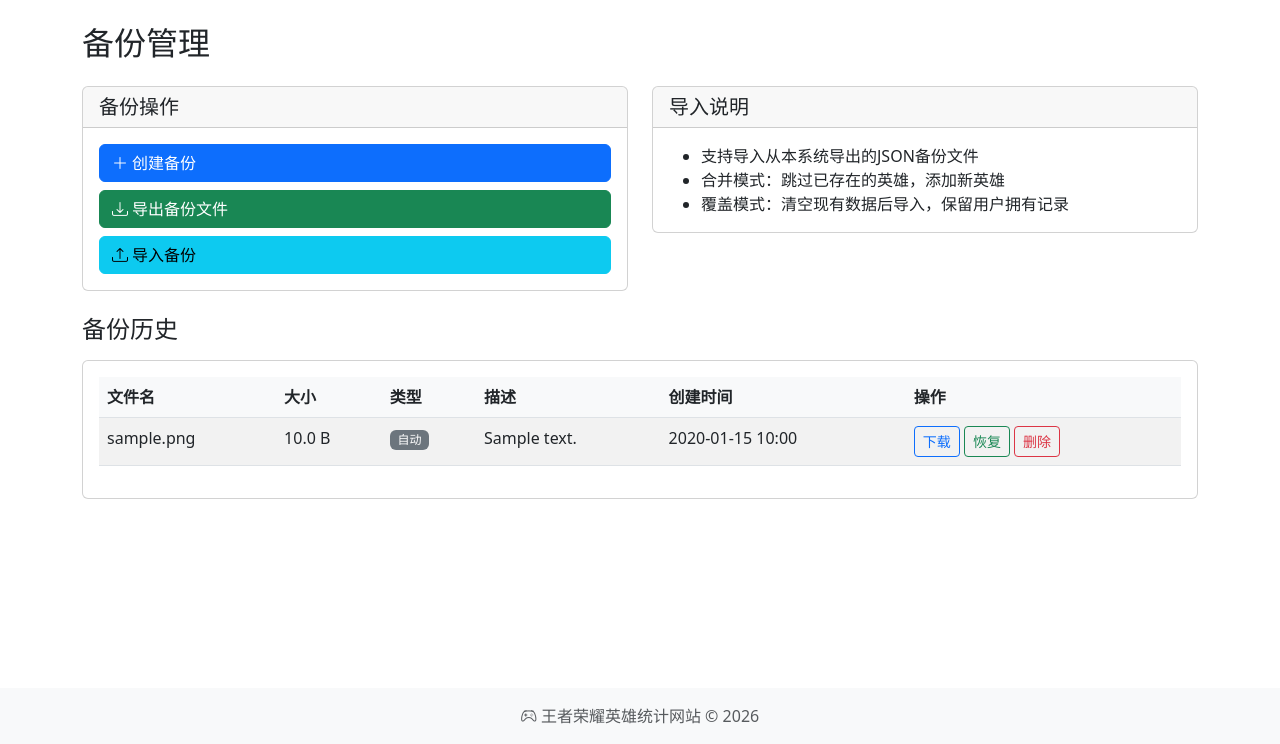
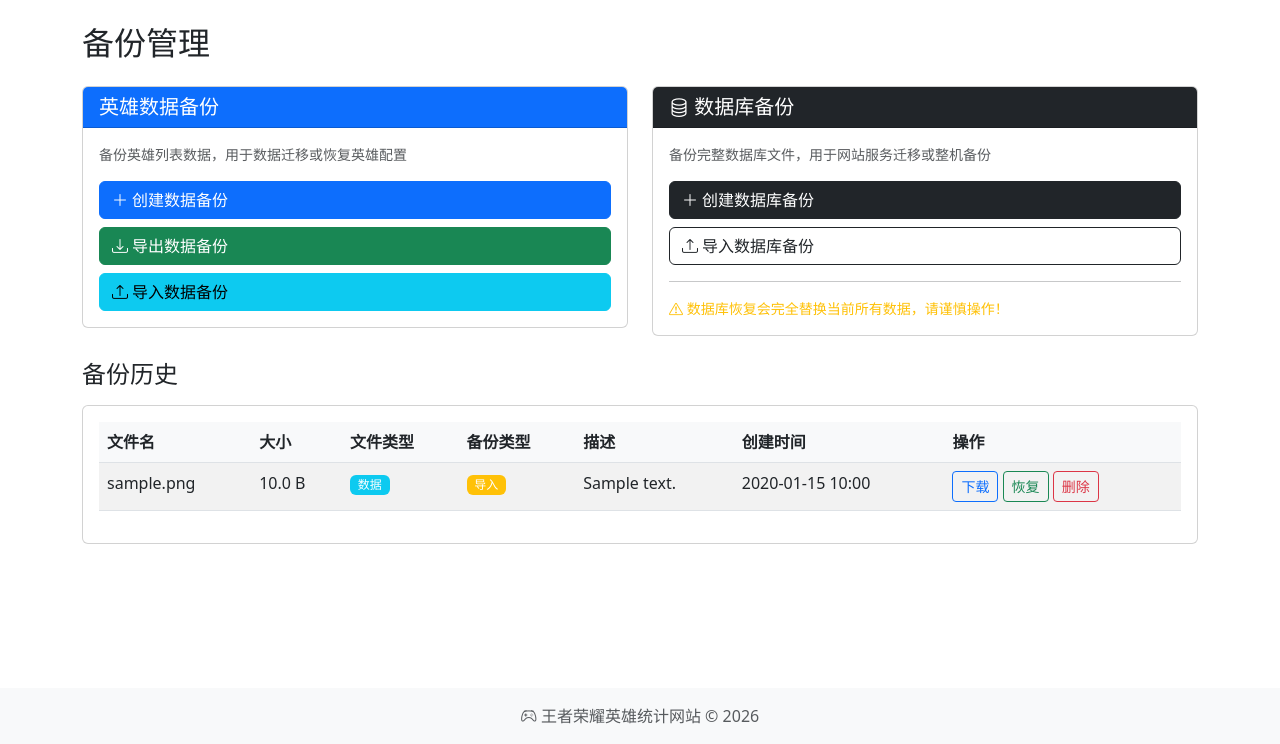
Before and after one commit to fantasycat6/Glory_of_Kings_role, a Flask app: page /admin/backup in a window 1280 px wide. Shown: the part 56-800 px from the top of the page. Run offline with Flask 3, Linux system fonts and the light colour scheme; a user stored in the database is signed in; tables that the repository leaves empty hold one stand-in row (values such as "Sample post").

Commit message:
feat: add database backup management - create, export, import, restore, delete database backups

```diff
--- a/models.py
+++ b/models.py
@@ -289,6 +289,7 @@
     filepath = db.Column(db.String(500), nullable=False)
     file_size = db.Column(db.Integer, nullable=True)
     backup_type = db.Column(db.String(20), default='manual')  # manual / auto
+    file_type = db.Column(db.String(20), default='json')  # json / database
     description = db.Column(db.String(200), nullable=True)
     created_at = db.Column(db.DateTime, default=datetime.now)
 
@@ -310,6 +311,7 @@
             'file_size': self.file_size,
             'file_size_formatted': self.format_size(),
             'backup_type': self.backup_type,
+            'file_type': self.file_type,
             'description': self.description,
             'created_at': self.created_at.isoformat() if self.created_at else None,
             'created_at_formatted': self.created_at.strftime('%Y-%m-%d %H:%M') if self.created_at else '-'
--- a/templates/admin/backup.html
+++ b/templates/admin/backup.html
@@ -6,22 +6,24 @@
 <div class="container mt-4">
     <h2 class="mb-4">备份管理</h2>
 
+    <!-- 英雄数据备份 -->
     <div class="row mb-4">
         <div class="col-md-6">
             <div class="card">
-                <div class="card-header">
-                    <h5 class="mb-0">备份操作</h5>
+                <div class="card-header bg-primary text-white">
+                    <h5 class="mb-0"><i class="bi bi-file-earmark-json"></i> 英雄数据备份</h5>
                 </div>
                 <div class="card-body">
+                    <p class="text-muted small">备份英雄列表数据，用于数据迁移或恢复英雄配置</p>
                     <div class="d-grid gap-2">
                         <button class="btn btn-primary" onclick="createBackup()">
-                            <i class="bi bi-plus-lg"></i> 创建备份
+                            <i class="bi bi-plus-lg"></i> 创建数据备份
                         </button>
                         <button class="btn btn-success" onclick="exportBackup()">
-                            <i class="bi bi-download"></i> 导出备份文件
+                            <i class="bi bi-download"></i> 导出数据备份
                         </button>
                         <button class="btn btn-info" onclick="document.getElementById('importFile').click()">
-                            <i class="bi bi-upload"></i> 导入备份
+                            <i class="bi bi-upload"></i> 导入数据备份
                         </button>
                         <input type="file" id="importFile" accept=".json" style="display: none;" onchange="importBackup(this)">
                     </div>
@@ -30,15 +32,25 @@
         </div>
         <div class="col-md-6">
             <div class="card">
-                <div class="card-header">
-                    <h5 class="mb-0">导入说明</h5>
+                <div class="card-header bg-dark text-white">
+                    <h5 class="mb-0"><i class="bi bi-database"></i> 数据库备份</h5>
                 </div>
                 <div class="card-body">
-                    <ul class="mb-0">
-                        <li>支持导入从本系统导出的JSON备份文件</li>
-                        <li>合并模式：跳过已存在的英雄，添加新英雄</li>
-                        <li>覆盖模式：清空现有数据后导入，保留用户拥有记录</li>
-                    </ul>
+                    <p class="text-muted small">备份完整数据库文件，用于网站服务迁移或整机备份</p>
+                    <div class="d-grid gap-2">
+                        <button class="btn btn-dark" onclick="createDbBackup()">
+                            <i class="bi bi-plus-lg"></i> 创建数据库备份
+                        </button>
+                        <button class="btn btn-outline-dark" onclick="document.getElementById('importDbFile').click()">
+                            <i class="bi bi-upload"></i> 导入数据库备份
+                        </button>
+                        <input type="file" id="importDbFile" accept=".db" style="display: none;" onchange="importDbBackup(this)">
+                    </div>
+                    <hr>
+                    <p class="text-warning small mb-0">
+                        <i class="bi bi-exclamation-triangle"></i>
+                        数据库恢复会完全替换当前所有数据，请谨慎操作！
+                    </p>
                 </div>
             </div>
         </div>
@@ -53,7 +65,8 @@
                         <tr>
                             <th>文件名</th>
                             <th>大小</th>
-                            <th>类型</th>
+                            <th>文件类型</th>
+                            <th>备份类型</th>
                             <th>描述</th>
                             <th>创建时间</th>
                             <th>操作</th>
@@ -126,24 +139,45 @@
 function renderBackups(backups) {
     const tbody = document.getElementById('backupTable');
     if (backups.length === 0) {
-        tbody.innerHTML = '<tr><td colspan="6" class="text-center text-muted">暂无备份记录</td></tr>';
+        tbody.innerHTML = '<tr><td colspan="7" class="text-center text-muted">暂无备份记录</td></tr>';
         return;
     }
 
-    tbody.innerHTML = backups.map(backup => `
+    tbody.innerHTML = backups.map(backup => {
+        const fileTypeBadge = backup.file_type === 'database'
+            ? '<span class="badge bg-dark">数据库</span>'
+            : '<span class="badge bg-info">数据</span>';
+
+        const backupTypeBadge = backup.backup_type === 'manual'
+            ? '<span class="badge bg-primary">手动</span>'
+            : backup.backup_type === 'auto'
+            ? '<span class="badge bg-secondary">自动</span>'
+            : '<span class="badge bg-warning">导入</span>';
+
+        // 根据文件类型显示不同的操作
+        const restoreBtn = backup.file_type === 'database'
+            ? `<button class="btn btn-sm btn-outline-danger" onclick="restoreDbBackup(${backup.id})">恢复</button>`
+            : `<button class="btn btn-sm btn-outline-success" onclick="restoreBackup(${backup.id})">恢复</button>`;
+
+        const downloadBtn = backup.file_type === 'database'
+            ? `<button class="btn btn-sm btn-outline-dark" onclick="downloadDbBackup(${backup.id})">下载</button>`
+            : `<button class="btn btn-sm btn-outline-primary" onclick="downloadBackup(${backup.id})">下载</button>`;
+
+        return `
         <tr>
             <td>${backup.filename}</td>
             <td>${backup.file_size_formatted}</td>
-            <td><span class="badge bg-${backup.backup_type === 'manual' ? 'primary' : 'secondary'}">${backup.backup_type === 'manual' ? '手动' : '自动'}</span></td>
+            <td>${fileTypeBadge}</td>
+            <td>${backupTypeBadge}</td>
             <td>${backup.description || '-'}</td>
             <td>${backup.created_at_formatted}</td>
             <td>
-                <button class="btn btn-sm btn-outline-primary" onclick="downloadBackup(${backup.id})">下载</button>
-                <button class="btn btn-sm btn-outline-success" onclick="restoreBackup(${backup.id})">恢复</button>
+                ${downloadBtn}
+                ${restoreBtn}
                 <button class="btn btn-sm btn-outline-danger" onclick="deleteBackup(${backup.id})">删除</button>
             </td>
         </tr>
-    `).join('');
+    `}).join('');
 }
 
 async function createBackup() {
@@ -261,5 +295,91 @@
         alert('删除失败，请重试');
     }
 }
+
+// ==================== 数据库备份操作 ====================
+
+async function createDbBackup() {
+    if (!confirm('确定要创建数据库备份吗？')) return;
+
+    try {
+        const response = await fetch('/api/admin/dbbackup/create', {
+            method: 'POST'
+        });
+
+        const data = await response.json();
+
+        if (data.success) {
+            alert('数据库备份创建成功：' + data.filename);
+            loadBackups();
+        } else {
+            alert(data.error || '创建失败');
+        }
+    } catch (error) {
+        console.error('Error:', error);
+        alert('创建失败，请重试');
+    }
+}
+
+async function importDbBackup(input) {
+    const file = input.files[0];
+    if (!file) return;
+
+    if (!confirm(`确定要导入数据库备份 "${file.name}" 吗？\n\n注意：导入后需要在备份列表中手动恢复才能生效。`)) {
+        input.value = '';
+        return;
+    }
+
+    const formData = new FormData();
+    formData.append('file', file);
+
+    try {
+        const response = await fetch('/api/admin/dbbackup/import', {
+            method: 'POST',
+            body: formData
+        });
+
+        const data = await response.json();
+
+        if (data.success) {
+            alert('数据库备份导入成功：' + data.filename);
+            loadBackups();
+        } else {
+            alert(data.error || '导入失败');
+        }
+    } catch (error) {
+        console.error('Error:', error);
+        alert('导入失败，请重试');
+    }
+
+    input.value = '';
+}
+
+function downloadDbBackup(id) {
+    window.location.href = `/api/admin/dbbackup/${id}/download`;
+}
+
+async function restoreDbBackup(id) {
+    if (!confirm('警告：确定要从这个数据库备份恢复吗？\n\n当前数据库将被完全替换，所有现有数据（用户、账号、英雄等）都将被覆盖！\n\n恢复后需要重新登录系统。')) return;
+
+    if (!confirm('再次确认：您真的确定要恢复数据库吗？此操作不可撤销！')) return;
+
+    try {
+        const response = await fetch(`/api/admin/dbbackup/${id}/restore`, {
+            method: 'POST'
+        });
+
+        const data = await response.json();
+
+        if (data.success) {
+            alert(data.message + '\n\n系统将跳转到登录页面...');
+            window.location.href = '/auth/login';
+        } else {
+            alert(data.error || '恢复失败');
+        }
+    } catch (error) {
+        console.error('Error:', error);
+        alert('恢复失败，请重试');
+    }
+}
 </script>
 {% endblock %}
```
Also changed, not shown: admin.py (+203 -2 lines).
